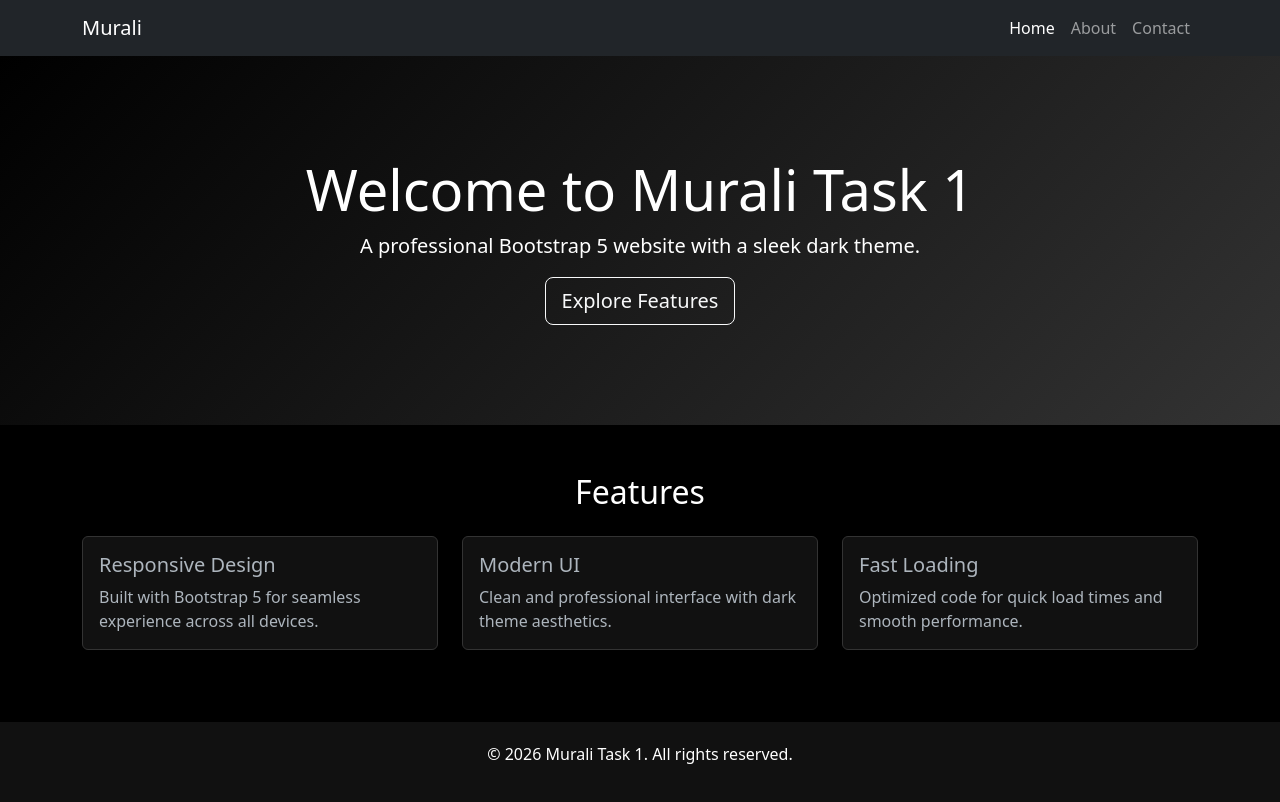
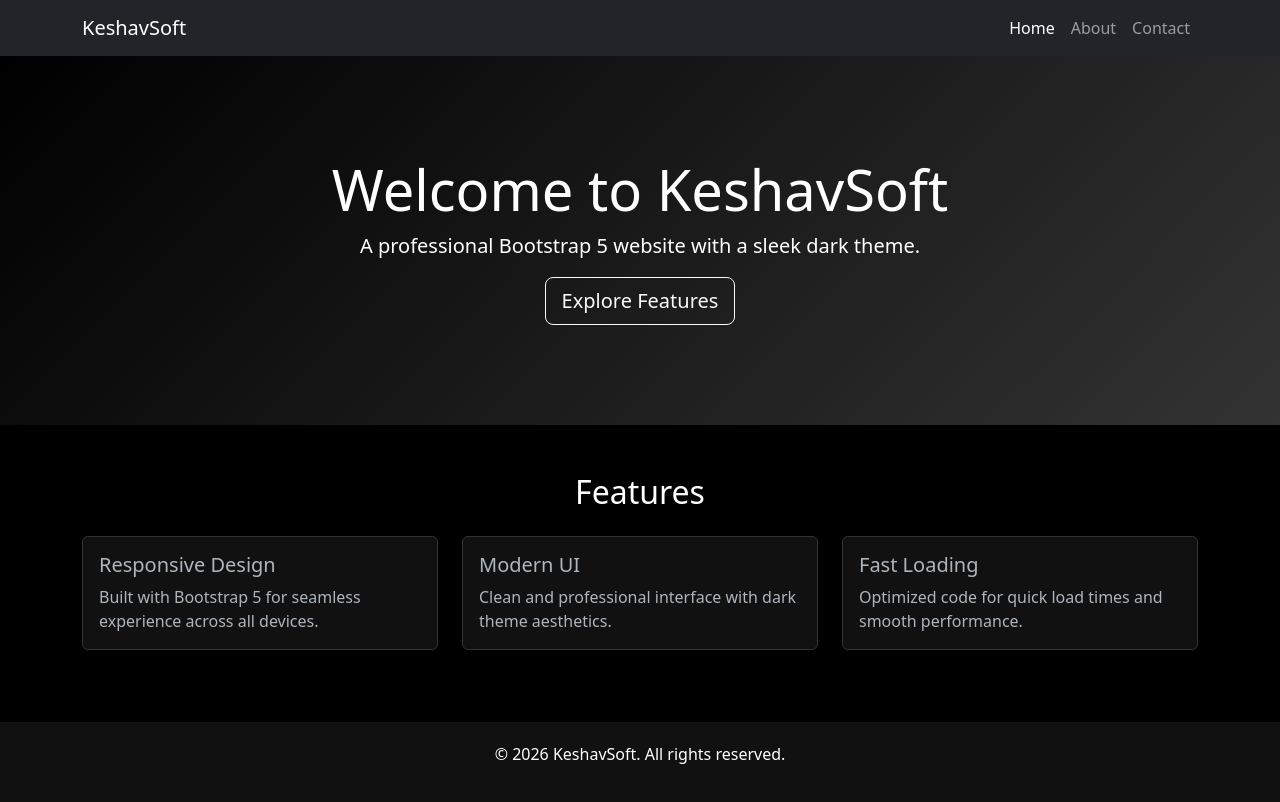
Before and after one commit to muralimohan5/task-1new, a plain HTML site: page index.html in a window 1280 px wide. Drawn offline with nearby package versions, Linux system fonts and the light colour scheme.

Commit message:
Rename project to KeshavSoft: Update titles, branding, and content

```diff
--- a/index.html
+++ b/index.html
@@ -3,7 +3,7 @@
 <head>
     <meta charset="UTF-8">
     <meta name="viewport" content="width=device-width, initial-scale=1.0">
-    <title>Home - Murali Task 1</title>
+    <title>Home - KeshavSoft</title>
     <link href="https://cdn.jsdelivr.net/npm/bootstrap@5.3.0/dist/css/bootstrap.min.css" rel="stylesheet">
     <style>
         body {
@@ -27,7 +27,7 @@
 <body>
     <nav class="navbar navbar-expand-lg navbar-dark bg-dark">
         <div class="container">
-            <a class="navbar-brand" href="index.html">Murali</a>
+            <a class="navbar-brand" href="index.html">KeshavSoft</a>
             <button class="navbar-toggler" type="button" data-bs-toggle="collapse" data-bs-target="#navbarNav">
                 <span class="navbar-toggler-icon"></span>
             </button>
@@ -43,7 +43,7 @@
 
     <section class="hero text-center">
         <div class="container">
-            <h1 class="display-4">Welcome to Murali Task 1</h1>
+            <h1 class="display-4">Welcome to KeshavSoft</h1>
             <p class="lead">A professional Bootstrap 5 website with a sleek dark theme.</p>
             <a href="#features" class="btn btn-outline-light btn-lg">Explore Features</a>
         </div>
@@ -83,7 +83,7 @@
 
     <footer class="footer text-center">
         <div class="container">
-            <p>&copy; 2026 Murali Task 1. All rights reserved.</p>
+            <p>&copy; 2026 KeshavSoft. All rights reserved.</p>
         </div>
     </footer>
 
```
Also changed, not shown: about.html (+3 -3 lines), contact.html (+3 -3 lines), 1 other file.
